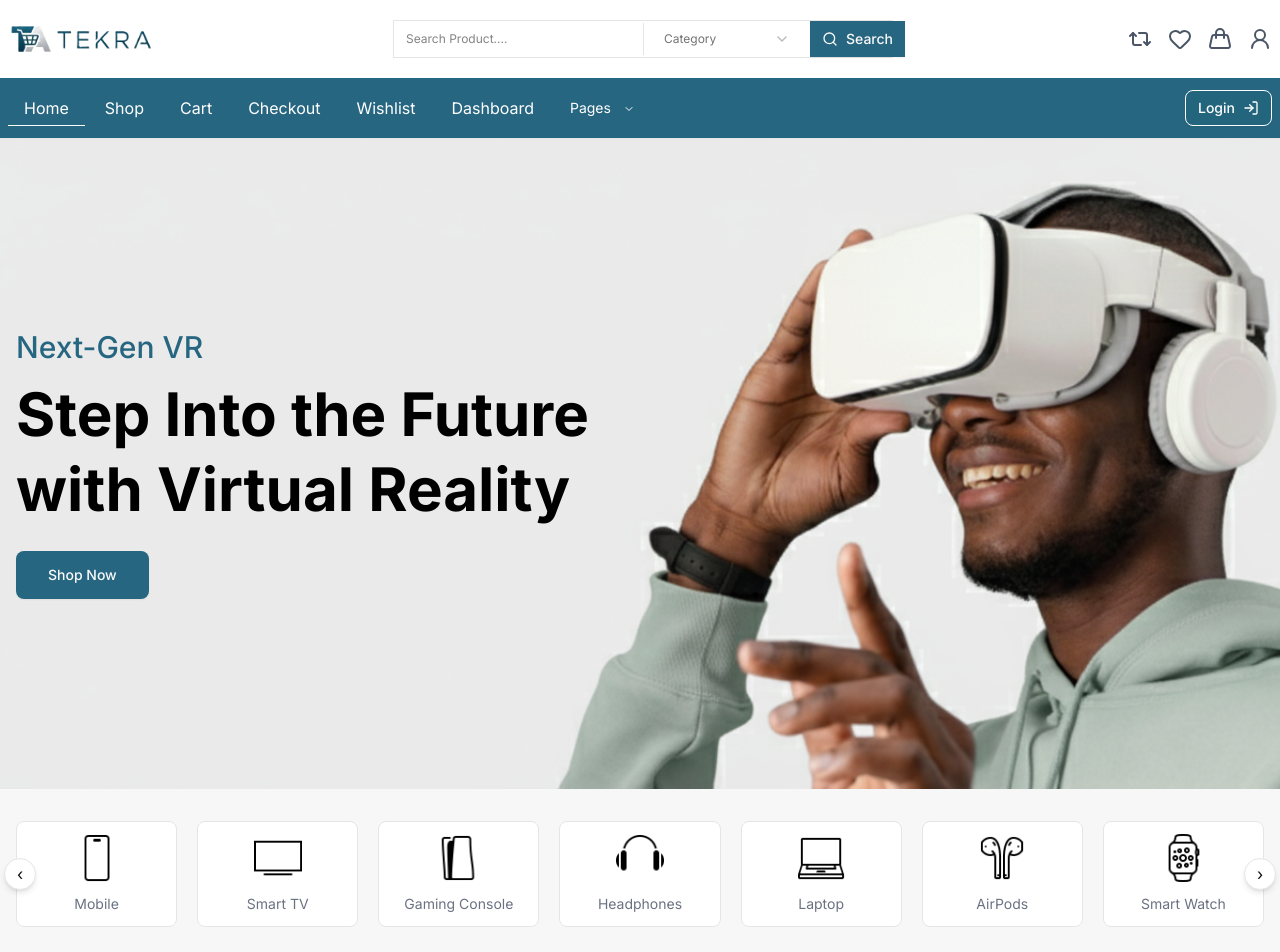
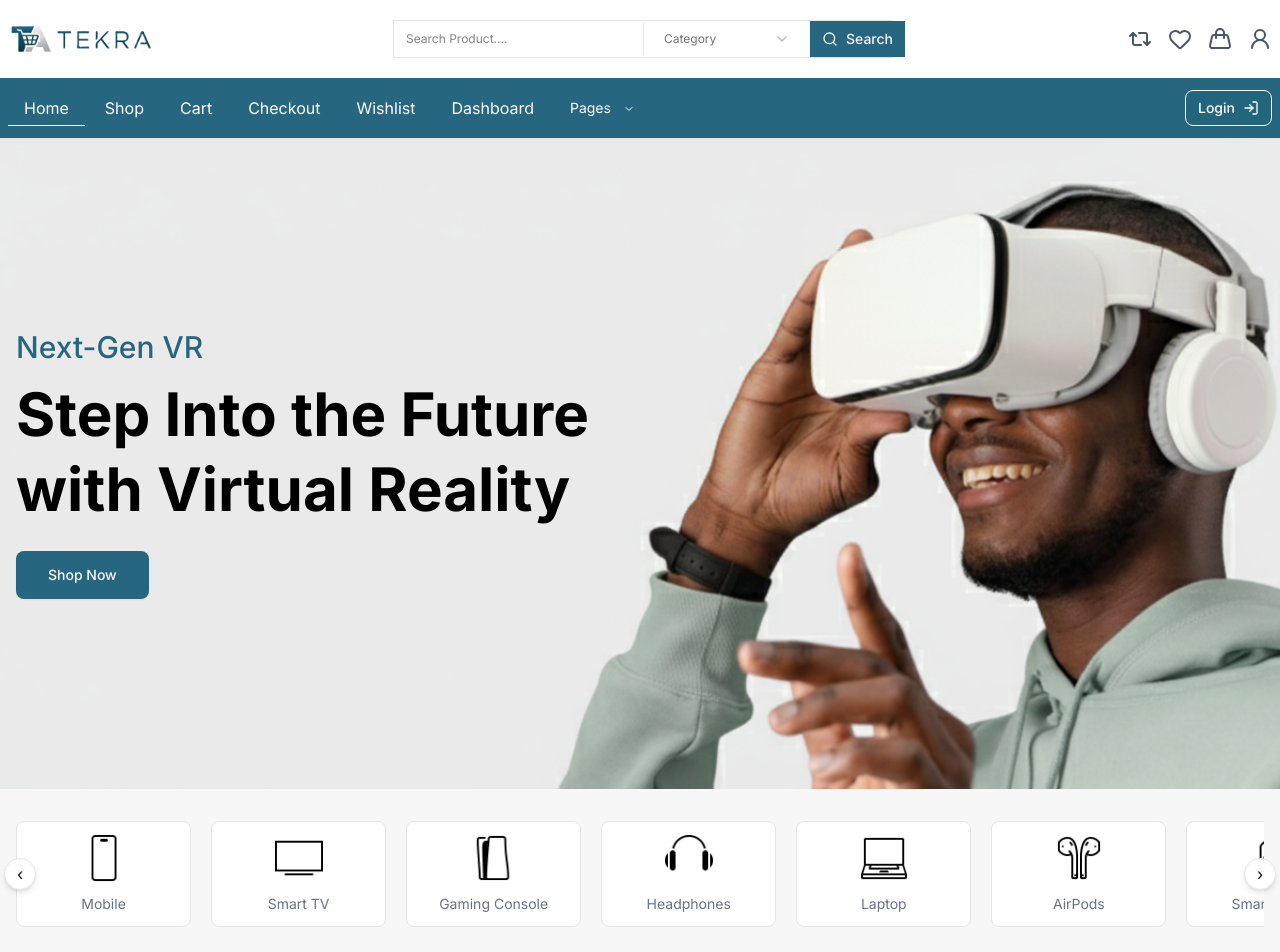
Before and after one commit to yousof-ali/tekra-client-site, a Next.js app: page / in a window 1280 px wide. Shown: the top 952 px of the page. Built offline with nearby package versions, Linux system fonts and the light colour scheme.

Commit message:
update slider

```diff
--- a/src/components/homeParts/categorySlider.jsx
+++ b/src/components/homeParts/categorySlider.jsx
@@ -3,7 +3,7 @@
 import React from 'react';
 import { Swiper, SwiperSlide } from 'swiper/react';
 import 'swiper/css';
-import 'swiper/css/navigation'; // add navigation styles
+import 'swiper/css/navigation';
 import { FreeMode, Navigation } from 'swiper/modules';
 import { TopCategories } from '@/utils/utils';
 import Image from 'next/image';
@@ -29,6 +29,8 @@ const CategorySlider = () => {
 
       <Swiper
         freeMode={true}
+        centeredSlides={true}          // keeps active slide centered
+        centeredSlidesBounds={true}    // ensures first/last slide align nicely
         modules={[FreeMode, Navigation]}
         className="mySwiper"
         navigation={{
@@ -37,24 +39,24 @@ const CategorySlider = () => {
         }}
         breakpoints={{
           0: {
-                        slidesPerView: 4,
+            slidesPerView: 3.5,
             spaceBetween: 8,
           },
           500: {
-                        slidesPerView: 5,
+            slidesPerView: 4.5,
             spaceBetween: 15,
           },
           1024: {
-                        slidesPerView: 7,
+            slidesPerView: 6.5,
             spaceBetween: 20,
           },
         }}
       >
         {TopCategories?.map((category, indx) => (
-                    <SwiperSlide key={indx}>
+          <SwiperSlide key={indx} className="flex justify-center">
             <div
-                            className="border group rounded-md flex justify-center bg-white items-center flex-col p-2 sm:p-3
-                         transition-all duration-400 hover:border-[#276680] hover:shadow-xs"
+              className="border group rounded-md flex justify-center bg-white items-center flex-col
+                         p-2 sm:p-3 transition-all duration-400 hover:border-[#276680] hover:shadow-xs"
             >
               <Image
                 alt={category.name}
```
Lines whose indentation alone changed are shown as unchanged.
